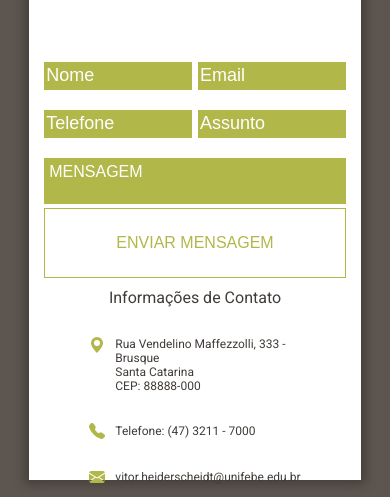
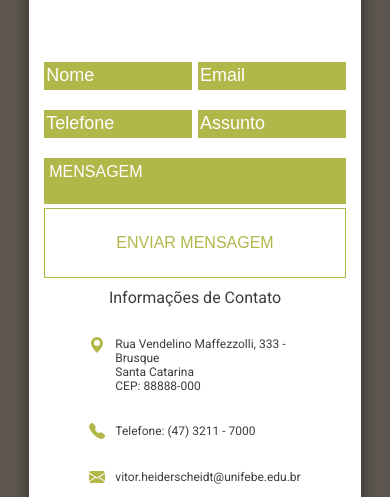
Before and after one commit to vitor1raider/projeto-site, a plain HTML site: page contato.html in a window 390 px wide. Shown: the part 603-1100 px from the top of the page. Drawn offline with Linux system fonts and the light colour scheme; a web font is replaced by a local one.

Commit message:
Update style.css

```diff
--- a/style.css
+++ b/style.css
@@ -811,6 +811,10 @@ footer p{
         max-width: 120px;
     } */
 
+    .bg-white {
+        height: 100vh;
+    }
+
     .bg-white, .bg-login{
         width: 85%;
     }
```
